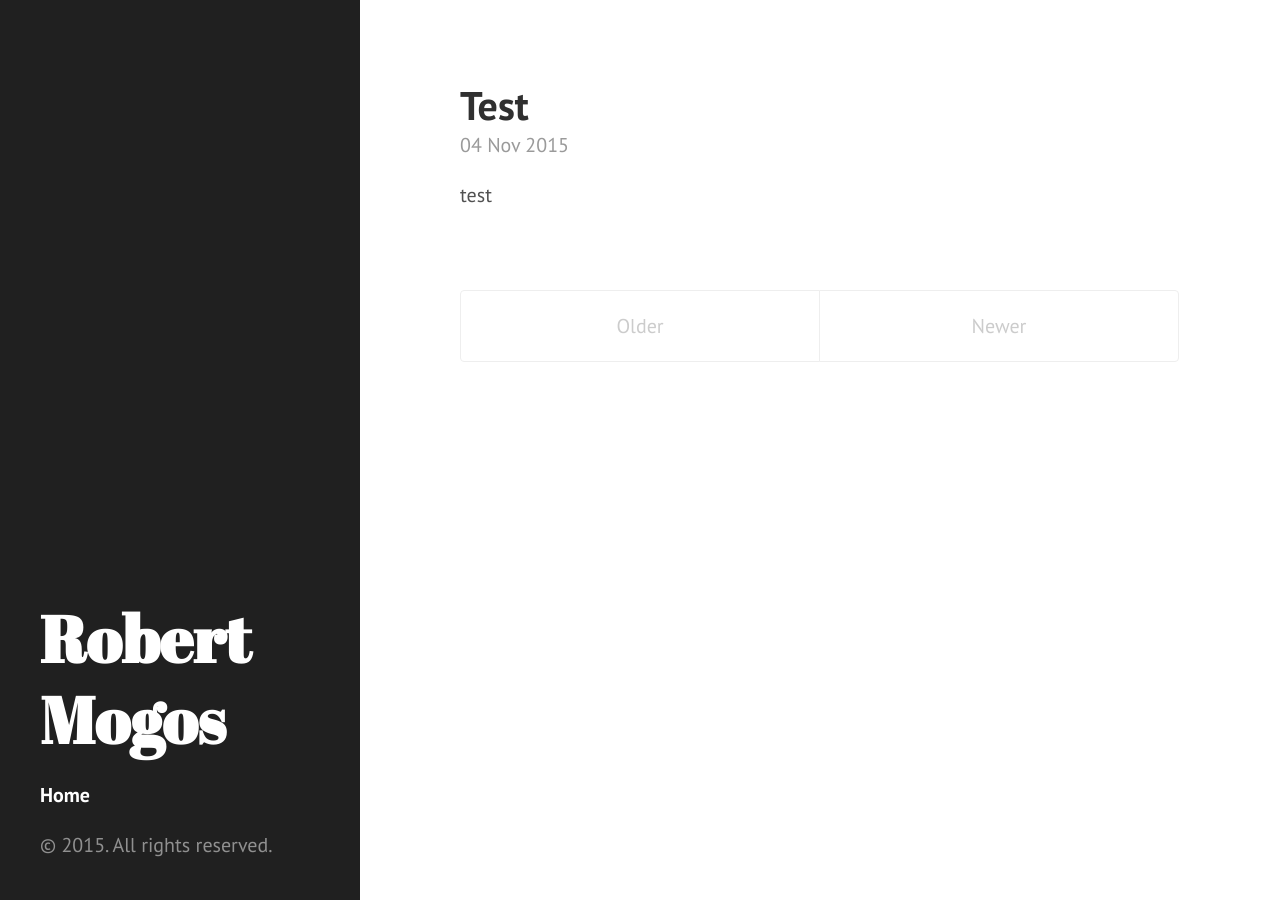
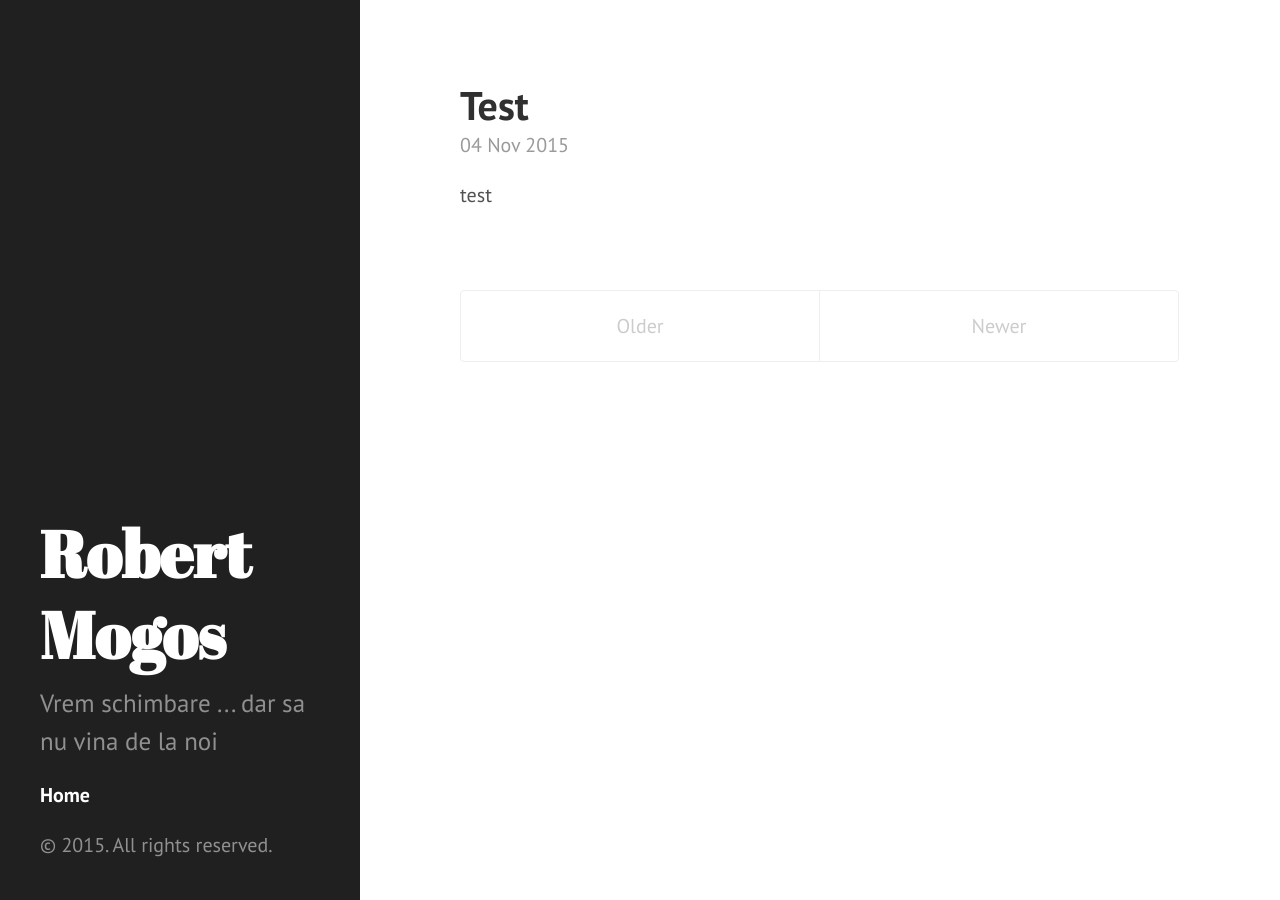
Before and after one commit to robertmogos/robertmogos.github.io, a Jekyll site: the page built from index.html, in a window 1280 px wide. Built offline with Jekyll 4.4.1, drawn with Linux system fonts in a browser that asks for light colours; the list of posts is cut into pages by our own code.

Commit message:
Update _config.yml

```diff
--- a/_config.yml
+++ b/_config.yml
@@ -4,5 +4,5 @@ markdown: kramdown
 url: http://robertmogos.github.io
 title: Robert Mogos
 tagline: Vrem schimbare ... dar sa nu vina de la noi
-description: ""
+description: "Vrem schimbare ... dar sa nu vina de la noi"
 paginate: 5
```
